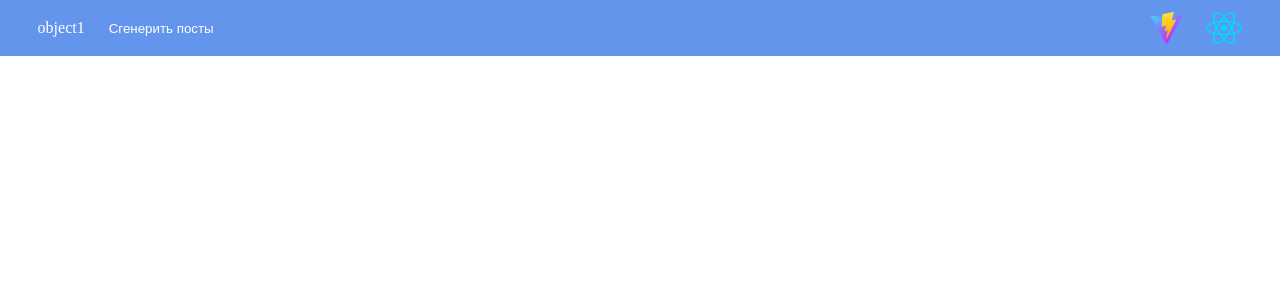
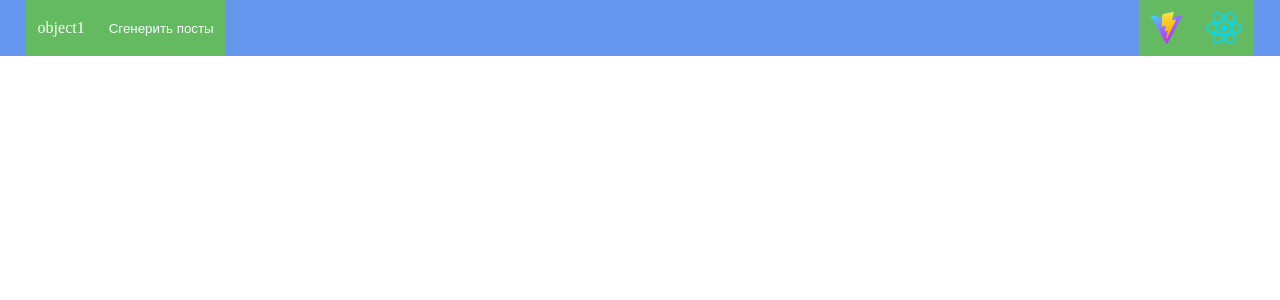
Before and after one commit to Flor1nD/react-typescript-test, a React (Vite) app: page / in a window 1280 px wide. Shown: the top 300 px of the page. Built offline with nearby package versions, Linux system fonts and the light colour scheme.

Commit message:
commit in test branch

```diff
--- a/src/App.css
+++ b/src/App.css
@@ -22,7 +22,7 @@
 .headerObject {
     color: white;
     height: 7vh;
-    background-color: cornflowerblue;
+    background-color: #63ba60;
     border: 0px;
     padding-left: 12px;
     padding-right: 12px;
```
